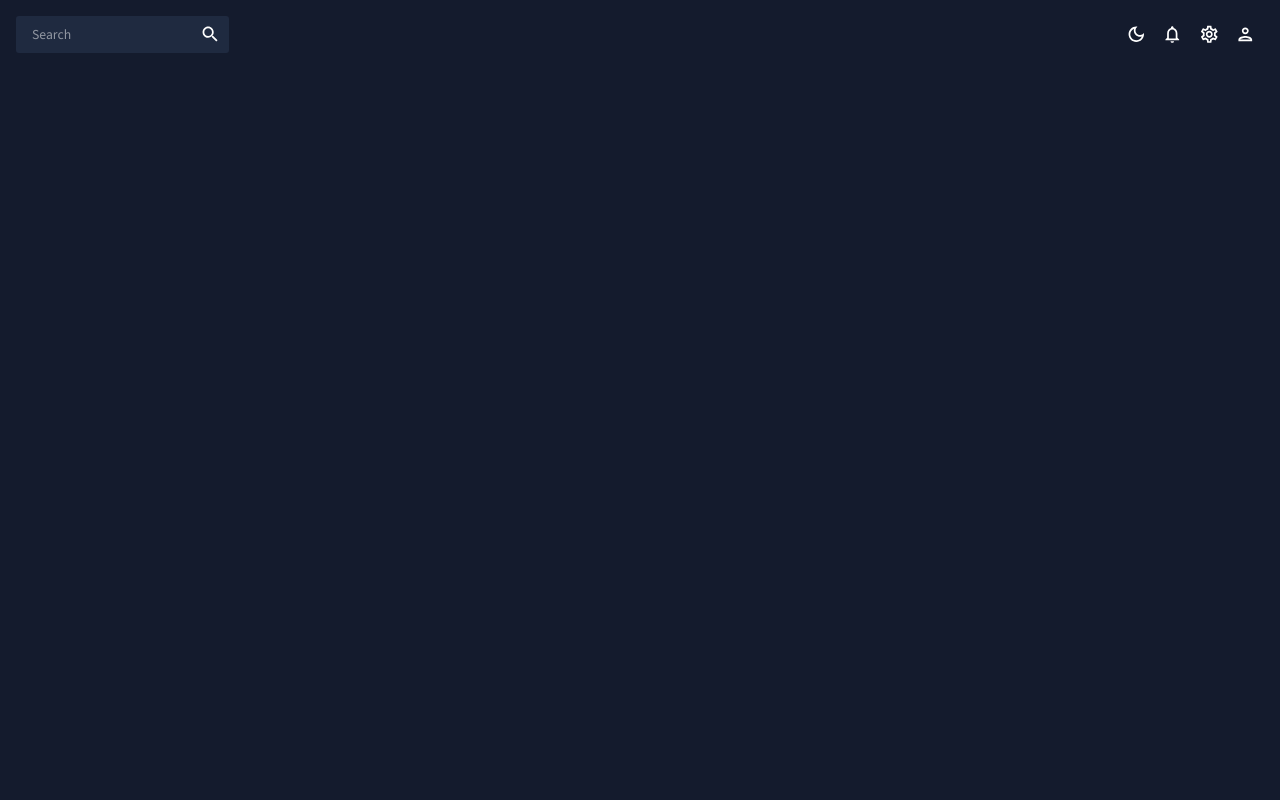
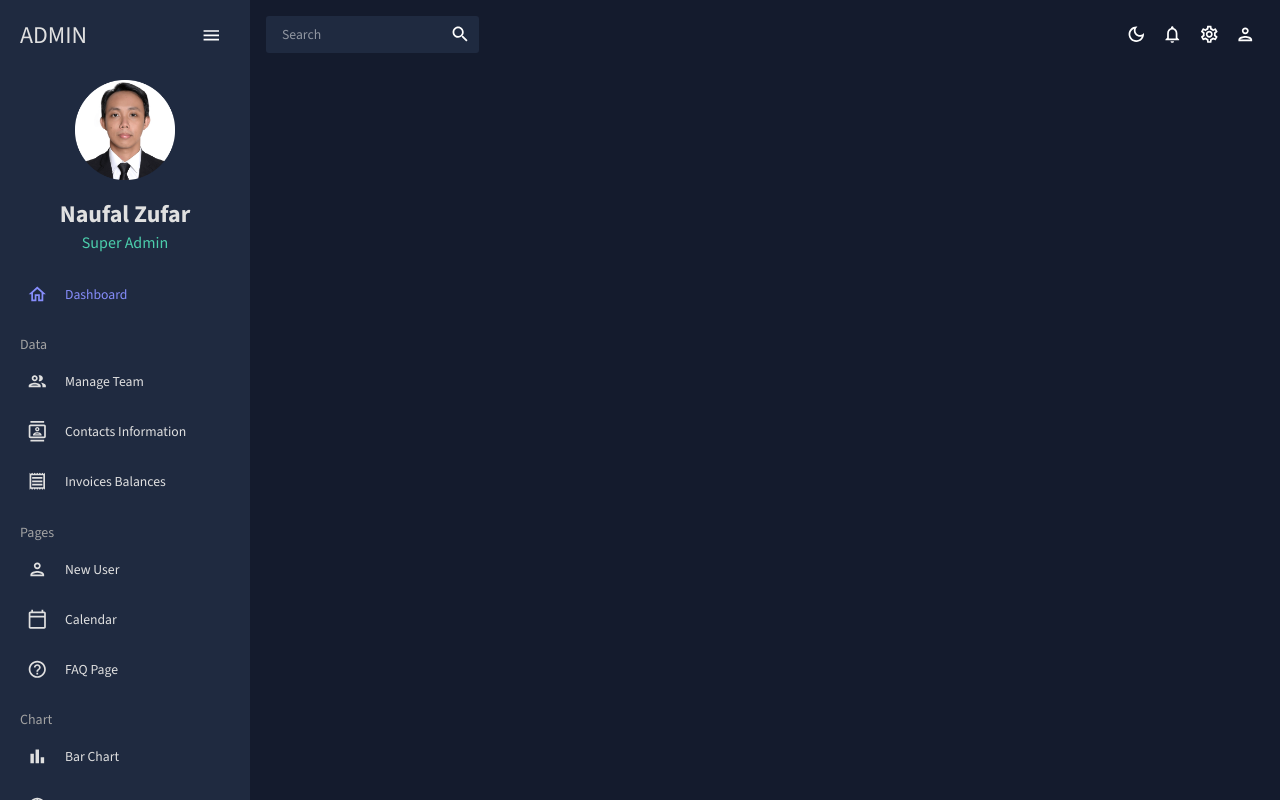
Before and after one commit to naufalzs/mui-admin-dashboard, a React (Vite) app: page / in a window 1280 px wide. Built offline with nearby package versions, Linux system fonts and the light colour scheme.

Commit message:
feat: create sidebar section

```diff
--- a/package.json
+++ b/package.json
@@ -16,7 +16,9 @@
     "@mui/material": "^5.14.15",
     "path": "^0.12.7",
     "react": "^18.2.0",
-    "react-dom": "^18.2.0"
+    "react-dom": "^18.2.0",
+    "react-pro-sidebar": "^1.1.0-alpha.1",
+    "react-router-dom": "^6.17.0"
   },
   "devDependencies": {
     "@types/react": "^18.2.15",
--- a/src/App.jsx
+++ b/src/App.jsx
@@ -1,6 +1,8 @@
 import { CssBaseline, ThemeProvider } from "@mui/material";
 import { ColorModeContext, useMode } from "./theme";
 import Topbar from "./components/page/global/Topbar";
+import Sidebar from "./components/page/global/Sidebar";
+import { BrowserRouter } from "react-router-dom";
 
 function App() {
   const [theme, colorMode] = useMode();
@@ -10,9 +12,12 @@ function App() {
       <ThemeProvider theme={theme}>
         <CssBaseline>
           <div className="app">
-            <main className="content">
-              <Topbar />
-            </main>
+            <BrowserRouter>
+              <Sidebar />
+              <main className="content">
+                <Topbar />
+              </main>
+            </BrowserRouter>
           </div>
         </CssBaseline>
       </ThemeProvider>
--- a/src/components/page/global/Sidebar.jsx
+++ b/src/components/page/global/Sidebar.jsx
@@ -0,0 +1,172 @@
+import { tokens } from "@/src/theme";
+import {
+  BarChartOutlined,
+  CalendarTodayOutlined,
+  ContactsOutlined,
+  HelpOutlineOutlined,
+  HomeOutlined,
+  MapOutlined,
+  Menu as MenuIcon,
+  PeopleOutlined,
+  PersonOutlined,
+  PieChartOutlineOutlined,
+  ReceiptOutlined,
+  TimelineOutlined,
+} from "@mui/icons-material";
+import { Box, IconButton, Typography, useTheme } from "@mui/material";
+import { useState } from "react";
+import { Menu, MenuItem, Sidebar as SidebarContainer } from "react-pro-sidebar";
+import { Link, useLocation } from "react-router-dom";
+
+const SectionTitle = ({ title }) => {
+  const theme = useTheme();
+  const colors = tokens(theme.palette.mode);
+
+  return (
+    <Typography
+      variant="h6"
+      component="div"
+      color={colors.grey[300]}
+      sx={{ pl: "20px", pt: "15px" }}
+    >
+      {title}
+    </Typography>
+  );
+};
+
+const Item = ({ title, to, icon }) => {
+  const location = useLocation();
+
+  return (
+    <MenuItem
+      active={location.pathname === to}
+      icon={icon}
+      component={<Link to={to} />}
+    >
+      <Typography>{title}</Typography>
+    </MenuItem>
+  );
+};
+
+export default function Sidebar() {
+  const theme = useTheme();
+  const colors = tokens(theme.palette.mode);
+  const [isCollapsed, setIsCollapsed] = useState(false);
+
+  return (
+    <SidebarContainer
+      collapsed={isCollapsed}
+      backgroundColor={colors.primary[400]}
+      style={{ border: "none" }}
+    >
+      <Menu
+        menuItemStyles={{
+          button: ({ active }) => {
+            return {
+              backgroundColor: "transparent !important",
+              color: `${
+                active ? colors.blueAccent[400] : colors.grey[100]
+              } !important`,
+              ":hover": {
+                color: `${colors.blueAccent[400]} !important`,
+              },
+            };
+          },
+        }}
+      >
+        {/* Title and Menu Toggler */}
+        <MenuItem
+          onClick={() => setIsCollapsed(!isCollapsed)}
+          icon={isCollapsed ? <MenuIcon /> : undefined}
+          style={{
+            margin: "10px 0 20px",
+          }}
+        >
+          {!isCollapsed && (
+            <Box
+              display="flex"
+              justifyContent="space-between"
+              alignItems="center"
+            >
+              <Typography
+                variant="h3"
+                color={colors.grey[100]}
+                textTransform="uppercase"
+              >
+                Admin
+              </Typography>
+              <IconButton onClick={() => setIsCollapsed(!isCollapsed)}>
+                <MenuIcon />
+              </IconButton>
+            </Box>
+          )}
+        </MenuItem>
+
+        {/* User */}
+        {!isCollapsed && (
+          <Box mb={2}>
+            <Box display="flex" flexDirection="column" alignItems="center">
+              <img
+                src={`assets/user/naufal.png`}
+                width="100px"
+                height="100px"
+                alt="User Naufal Profile Picture"
+              />
+            </Box>
+            <Box textAlign="center">
+              <Typography
+                variant="h3"
+                color={colors.grey[100]}
+                fontWeight="bold"
+                sx={{ mt: 2.5, mb: 0.5 }}
+              >
+                Naufal Zufar
+              </Typography>
+              <Typography
+                variant="h5"
+                component="h2"
+                color={colors.greenAccent[500]}
+              >
+                Super Admin
+              </Typography>
+            </Box>
+          </Box>
+        )}
+
+        <Item title="Dashboard" to="/" icon={<HomeOutlined />} />
+
+        <SectionTitle title="Data" />
+        <Item title="Manage Team" to="/team" icon={<PeopleOutlined />} />
+        <Item
+          title="Contacts Information"
+          to="/contacts"
+          icon={<ContactsOutlined />}
+        />
+        <Item
+          title="Invoices Balances"
+          to="/invoices"
+          icon={<ReceiptOutlined />}
+        />
+
+        <SectionTitle title="Pages" />
+        <Item title="New User" to="/add-user" icon={<PersonOutlined />} />
+        <Item
+          title="Calendar"
+          to="/calendar"
+          icon={<CalendarTodayOutlined />}
+        />
+        <Item title="FAQ Page" to="/faq" icon={<HelpOutlineOutlined />} />
+
+        <SectionTitle title="Chart" />
+        <Item title="Bar Chart" to="/chart-bar" icon={<BarChartOutlined />} />
+        <Item
+          title="Pie Chart"
+          to="/chart-pie"
+          icon={<PieChartOutlineOutlined />}
+        />
+        <Item title="Line Chart" to="/chart-line" icon={<TimelineOutlined />} />
+        <Item title="Geography Chart" to="/chart-geo" icon={<MapOutlined />} />
+      </Menu>
+    </SidebarContainer>
+  );
+}
```
Also changed, not shown: .eslintrc.cjs, public/assets/user/naufal.png (added), 1 other file (tests, documents, lock files or other folders).
